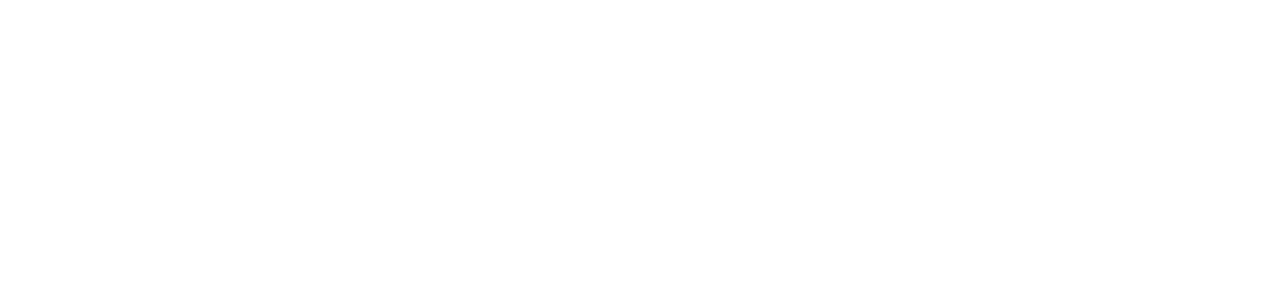
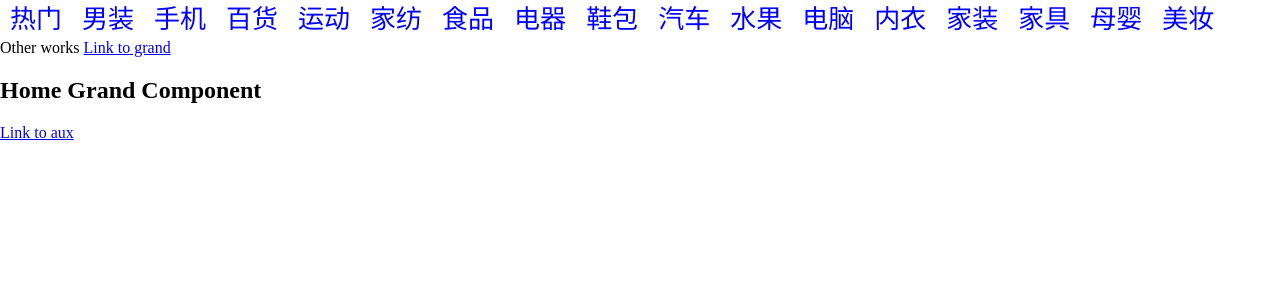
Before and after one commit to dongchao139/pinduoduo-app, an Angular app: page /home/1/grand in a window 1280 px wide. Before the commit this address led to /. Shown: the top 300 px of the page. Built offline with nearby package versions, Linux system fonts and the light colour scheme.

Commit message:
routerLink

```diff
--- /dev/null
+++ b/src/app/home/components/home-aux.component.ts
@@ -0,0 +1,13 @@
+import { Component, OnInit } from '@angular/core';
+
+@Component({
+    selector: 'home-aux',
+    template: `
+    <h2>home aux</h2>
+    `
+})
+export class HomeAuxComponent implements OnInit {
+    constructor() { }
+
+    ngOnInit(): void { }
+}
--- a/src/app/home/components/home-detail.component.ts
+++ b/src/app/home/components/home-detail.component.ts
@@ -15,7 +15,7 @@
             <span gridItemTitle>{{item.title}}</span>
         </span>
         <div class="special">
-            <div gridItemImage="2rem" style="background-color:orangered"></div>
+            <div [gridItemImage]="'2rem'" style="background-color:orangered"></div>
             <span gridItemTitle>Hello</span>
         </div>
       </horizontal-grid>
@@ -23,7 +23,26 @@
     <ng-template #others>
         Other works
     </ng-template>
-    `
+    <!-- <a [routerLink]="['grand']">Link to grand</a> -->
+    <!--指定当前的活动链接-->
+    <a [routerLink]="[ 'grand' ]" routerLinkActive="active"
+      [queryParams]="{name: 'zhangsan'}"
+    >
+      Link to grand
+    </a>
+    <router-outlet></router-outlet>
+
+    <!--辅助插座，可以指定多个。和主要插座可以同时存在-->
+    <a [routerLink]="{outlets:{second: ['aux']}}">
+      Link to aux
+    </a>
+    <router-outlet name="second"></router-outlet>
+    `,
+    styles: [`
+    .active {
+      background-color: orangered;
+    }
+    `]
 })
 export class HomeDetailComponent implements OnInit {
   sliders: ImageSlider[];
@@ -110,7 +129,7 @@
     // 查询参数（？k=v&k2=v2）
     this.route.queryParamMap.subscribe(params => {
       console.log("查询参数：", params);
-    })
+    });
   }
 
   ngAfterViewInit(): void {
--- /dev/null
+++ b/src/app/home/components/home-grand.component.ts
@@ -0,0 +1,14 @@
+import { Component, OnInit } from '@angular/core';
+
+@Component({
+    selector: 'home-grand',
+    template: `
+        <h2>Home Grand Component</h2>
+    `,
+    styleUrls: ['home-grand.component.css']
+})
+export class HomeGrandComponent implements OnInit {
+    constructor() { }
+
+    ngOnInit(): void { }
+}
--- a/src/app/home/components/index.ts
+++ b/src/app/home/components/index.ts
@@ -1,2 +1,4 @@
 export {HomeContainerComponent} from './home-container.component';
 export {HomeDetailComponent} from './home-detail.component';
+export {HomeGrandComponent} from './home-grand.component';
+export {HomeAuxComponent} from './home-aux.component';
--- a/src/app/home/home-module.ts
+++ b/src/app/home/home-module.ts
@@ -1,10 +1,11 @@
 import { NgModule } from '@angular/core';
 import { HomeRoutingModule } from './home-routing.module';
 import { SharedModule } from '../shared/shared.module';
-import { HomeContainerComponent, HomeDetailComponent } from './components';
+import { HomeContainerComponent, HomeDetailComponent, HomeGrandComponent } from './components';
+import { HomeAuxComponent } from './components/home-aux.component';
 
 @NgModule({
-    declarations: [HomeContainerComponent,HomeDetailComponent],
+    declarations: [HomeContainerComponent,HomeDetailComponent,HomeGrandComponent,HomeAuxComponent],
     imports: [
         HomeRoutingModule,
         SharedModule
--- a/src/app/shared/components/horizontal-grid/horizontal-grid.component.ts
+++ b/src/app/shared/components/horizontal-grid/horizontal-grid.component.ts
@@ -29,6 +29,7 @@
     'grid-template-columns':templateColumns}"
     (scroll)="handleScroll($event)"
     >
+        <!-- 只显示具有gridItem指令的content-->
         <ng-content select="[gridItem]"></ng-content>
     </div>
     <div class="underline" *ngIf="scrollable">
```
Also changed, not shown: src/app/home/components/home-container.component.ts (+8 -0 lines), src/app/home/home-routing.module.ts (+7 -2 lines), src/app/home/components/home-grand.component.css (added).
